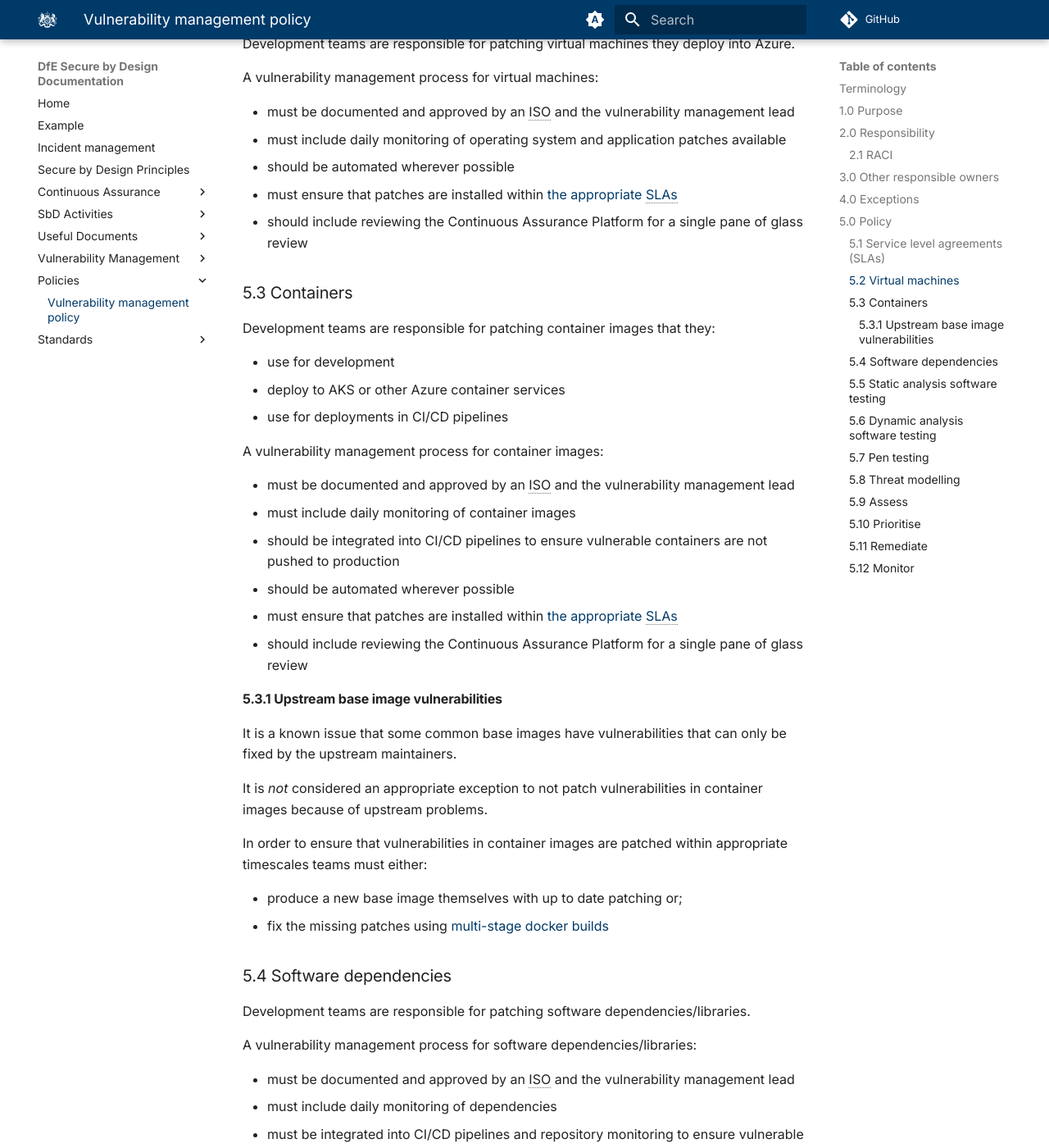
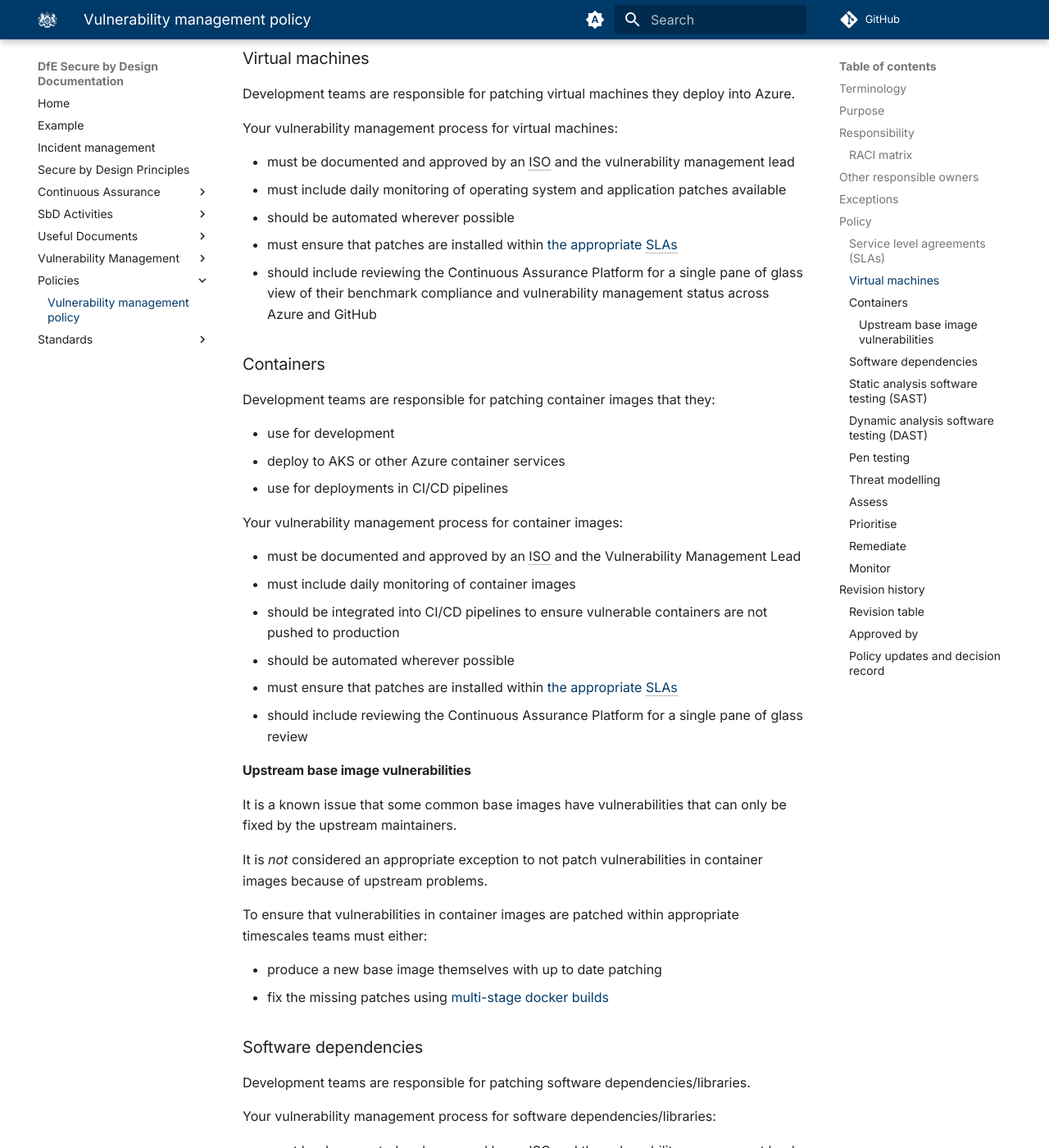
Before and after one commit to DFE-Digital/secure-by-design-docs, an MkDocs documentation site: the page built from docs/policies/vulnerability_management_policy.md, in a window 1280 px wide and 1400 px high, scrolled down 2378 px. Shown: the whole window at 82% size. Built offline with MkDocs 1.6.1 and Material for MkDocs 9.7.7, drawn with Linux system fonts in a browser that asks for light colours; comment, search, counter and statistics services are not loaded; some of the changed text lies outside the part shown.

Commit message:
Hannah fixes

```diff
--- a/docs/policies/vulnerability_management_policy.md
+++ b/docs/policies/vulnerability_management_policy.md
@@ -17,15 +17,15 @@ date: 2024-11-20
 | May        | This term is used to state an optional requirement of this policy   |
 
 
-## 1.0 Purpose
+## Purpose
 The purpose of this policy is to identify, prioritise and mitigate vulnerabilities within DfE (Department for Education) digital services, infrastructure and software to preserve the confidentiality, integrity, and availability of DfE data.
 
-## 2.0 Responsibility
+## Responsibility
 The digital service teams and portfolios are responsible for ensuring they mitigate vulnerabilities within their software and infrastructure.
 
-### 2.1 RACI
+### RACI matrix
 
-| Tasks                               | Developers/DevOps | Service Owners | VM team |
+| Tasks                               | Developers/DevOps | Service Owners | Vulnerability Management team |
 | ----------------------------------- | ----------------- | -------------- | ------- |
 | Patching Azure servers              | R                 | A              | C       |
 | Patching software dependencies      | R                 | A              | C       |
@@ -34,9 +34,9 @@ The digital service teams and portfolios are responsible for ensuring they mitig
 | Fixing DAST vulnerabilities         | R                 | A              | C       |
 | Fixing VDP reported vulnerabilities | R                 | A              | I       |
 
-## 3.0 Other responsible owners
+## Other responsible owners
 
-## 4.0 Exceptions
+## Exceptions
 Exceptions to this policy are likely to occur. Request for exceptions may include additional time to remediate vulnerabilities, or to let certain systems function normally with vulnerabilities in place.
 
 Exception requests must be made in writing to the Vulnerability Management team mailbox (vulnerability.management@education.gov.uk) and must contain:
@@ -49,14 +49,14 @@ Exception requests must be made in writing to the Vulnerability Management team
 
 The VM team should also try and obtain confirmation from the Senior Responsible Officer (SRO) and Service Owner that the vulnerability has been approved and has been added to the Services Risk Register (where maintained). Each service is responsible for maintaining an appropriate risk register for their service.
 
-## 5.0 Policy
+## Policy
 
-### 5.1 Service level agreements (SLAs)
-The service level agreement outlines how quickly vulnerabilities should be fixed based on their risk level - shown in the table below.
+### Service level agreements (SLAs)
+The service level agreement outlines how quickly vulnerabilities should be fixed based on their risk level. These timescales are shown in the table below:
 
 | Type                  | Critical   | High        | Medium  | Low     |
 | --------------------- | ---------- | ----------- | ------- | ------- |
-| Virtual Machines      | 14 days    | 14 days     | 30 days | 60 days |
+| Virtual machines      | 14 days    | 14 days     | 30 days | 60 days |
 | Container images      | 14 days    | 14 days     | 30 days | 60 days |
 | Software dependencies | 14 days    | 14 days     | 30 days | 60 days |
 | SAST vulnerabilities  | 14 days    | 14 days     | 30 days | 60 days |
@@ -64,62 +64,62 @@ The service level agreement outlines how quickly vulnerabilities should be fixed
 | Pen test results      | 14 days    | 14 days     | 30 days | 60 days |
 | Threat model results  | 14 days    | 14 days     | 30 days | 60 days |
 
-### 5.2 Virtual machines
+### Virtual machines
 Development teams are responsible for patching virtual machines they deploy into Azure.
 
-A vulnerability management process for virtual machines:
+Your vulnerability management process for virtual machines:
 
 * must be documented and approved by an ISO and the vulnerability management lead
 * must include daily monitoring of operating system and application patches available
 * should be automated wherever possible
 * must ensure that patches are installed within [the appropriate SLAs](#51-service-level-agreements-slas)
-* should include reviewing the Continuous Assurance Platform for a single pane of glass review
+* should include reviewing the Continuous Assurance Platform for a single pane of glass view of their benchmark compliance and vulnerability management status across Azure and GitHub
 
 
-### 5.3 Containers
+### Containers
 Development teams are responsible for patching container images that they:
 
 * use for development
 * deploy to AKS or other Azure container services
 * use for deployments in CI/CD pipelines
 
-A vulnerability management process for container images:
+Your vulnerability management process for container images:
 
-* must be documented and approved by an ISO and the vulnerability management lead
+* must be documented and approved by an ISO and the Vulnerability Management Lead
 * must include daily monitoring of container images
 * should be integrated into CI/CD pipelines to ensure vulnerable containers are not pushed to production
 * should be automated wherever possible
 * must ensure that patches are installed within [the appropriate SLAs](#51-service-level-agreements-slas)
 * should include reviewing the Continuous Assurance Platform for a single pane of glass review
 
-#### 5.3.1 Upstream base image vulnerabilities
+#### Upstream base image vulnerabilities
 It is a known issue that some common base images have vulnerabilities that can only be fixed by the upstream maintainers.
 
 It is *not* considered an appropriate exception to not patch vulnerabilities in container images because of upstream problems.
 
-In order to ensure that vulnerabilities in container images are patched within appropriate timescales teams must either:
+To ensure that vulnerabilities in container images are patched within appropriate timescales teams must either:
 
-* produce a new base image themselves with up to date patching or;
+* produce a new base image themselves with up to date patching
 * fix the missing patches using [multi-stage docker builds](https://technology.blog.gov.uk/2020/06/29/using-multi-stage-docker-builds-to-patch-vulnerable-containers/)
 
 
-### 5.4 Software dependencies
+### Software dependencies
 Development teams are responsible for patching software dependencies/libraries.
 
-A vulnerability management process for software dependencies/libraries:
+Your vulnerability management process for software dependencies/libraries:
 
 * must be documented and approved by an ISO and the vulnerability management lead
 * must include daily monitoring of dependencies
 * must be integrated into CI/CD pipelines and repository monitoring to ensure vulnerable libraries are not pushed to production
-* should be automated wherever possible (such as with the use of [Dependabot](https://technical-guidance.education.gov.uk/standards/storing-source-code/#dependabot-configuration-options))
+* should be automated wherever possible (such as with the use of [Dependabot](https://technical-guidance.education.gov.uk/standards/storing-source-code/#dependabot-configuration-options)) or other Software Composition Analysis (SCA) tool
 * must ensure that patches are installed within [the appropriate SLAs](#51-service-level-agreements-slas)
 * should include reviewing the Continuous Assurance Platform for a single pane of glass review
 
 
-### 5.5 Static analysis software testing
+### Static analysis software testing (SAST)
 Development teams are responsible for assessing and fixing [*confirmed* vulnerabilities](#appendix-a-glossary) raised by SAST scans.
 
-A vulnerability fixing process for SAST scans:
+Your vulnerability fixing process for SAST scans:
 
 * must be documented and approved by an ISO and the vulnerability management lead
 * must include daily monitoring of SAST scan results
@@ -129,10 +129,10 @@ A vulnerability fixing process for SAST scans:
 * should include reviewing the Continuous Assurance Platform for a single pane of glass review
 
 
-### 5.6 Dynamic analysis software testing
+### Dynamic analysis software testing (DAST)
 Development teams are responsible for assessing and fixing [*confirmed* vulnerabilities](#appendix-a-glossary) raised by DAST scans.
 
-A vulnerability management process for DAST scans:
+Your vulnerability management process for DAST scans:
 
 * must be documented and approved by an ISO and the vulnerability management lead
 * must include daily monitoring of DAST scan results
@@ -143,7 +143,7 @@ A vulnerability management process for DAST scans:
 * should include reviewing the Continuous Assurance Platform for a single pane of glass review
 
 
-### 5.7 Pen testing
+### Pen testing
 Development teams are responsible for assessing and fixing [*confirmed* vulnerabilities](#appendix-a-glossary) raised by penetration tests.
 
 A vulnerability management process for penetration tests must be documented and approved by an ISO and the vulnerability management lead. Penetration tests must be conducted at least once per year or whenever there are significant changes to the application and/or infrastructure.
@@ -153,7 +153,7 @@ Output from the penetration tests must include a remediation plan that highlight
 The digital service teams must review the output and triage any issues following DfE approved vulnerability management triage processes.
 
 
-### 5.8 Threat modelling
+### Threat modelling
 Development teams are responsible for producing threat models and mitigating the threats raised by them.
 
 A vulnerability management process for threat modelling must be documented and approved by an ISO and the vulnerability management lead. Threat modelling must be conducted as part of the planning phase of all new feature developments.
@@ -163,7 +163,7 @@ Output from the threat models must include a remediation plan that highlights al
 The digital service teams must review the threats and triage any issues following DfE approved vulnerability management triage processes.
 
 
-### 5.9 Assess
+### Assess
 Development teams and Service Owners are responsible for assessing the vulnerabilities, threats and risks associated with a service.
 
 The vulnerability management team are reponsible for escalating vulnerabilities to development teams and their SRO and/or service owner. This could include vulnerabilities that have passed SLA and require immediate attention or vulnerabilities that have been discovered and reported to DfE via the VDP.
@@ -179,13 +179,13 @@ A risk assessment should be conducted if it's:
 A new risk must be added to the development team risk register should the issue be assessed. Risks raised on the risk register must be reported to the vulnerability management team and the ISO assigned to the team.
 
 
-### 5.10 Prioritise
+### Prioritise
 Vulnerabilities must be prioritised based on [the SLAs for their risk level](#51-service-level-agreements-slas). The development teams should incorporate vulnerability remediation activities in their regular sprint planning.
 
 Vulnerabilities that can be fixed via automated means (such as automated pull requests) should be fixed as daily tasks.
 
 
-### 5.11 Remediate
+### Remediate
 The development teams are responsible for remediating vulnerabilities in their applications and infrastructure.
 
 Remediation processes:
@@ -197,7 +197,7 @@ Remediation processes:
 * must be undertaken within [DfE mandated SLAs](#51-service-level-agreements-slas)
 
 
-### 5.12 Monitor
+### Monitor
 The development teams are responsible for monitoring vulnerabilities, threats, and risks that impact their application.
 
 Development teams:
@@ -214,20 +214,25 @@ The vulnerability management team:
 * must triage vulnerabilities from the vulnerability disclosure programme to development teams that ensures the teams can fix vulnerabilities within SLAs
 
 
-# 6.0 Revision history
+## Revision history
 
-## 6.1 Revision table
+### Revision table
 
 | Date of change | Author             | Review Date          | Version |
 | -------------- | ------------------ | -------------------- | ------- |
 | YYYY-MM-DD     | FULL_NAME          | YYYY-MM-DD (+1 year) | v0.1    |
 
 
-## 6.2 Approved by
+### Approved by
 
 | Name            | Title     | Date       | Version |
 | --------------- | --------- | ---------- | ------- |
 | FULL_NAME       | TITLE     | YYYY-MM-DD | v0.1    |
+
+### Policy updates and decision record
+| Decision | Reason for decision | Author (Job title) | Date |
+| -------- | ------------------- | ------ | ---- |
+| Critial and high risk issue SLAs are 14 days | This aligns with the Cyber Essentials guidelines approved by NCSC | Andy Hoy (Vulnerability Management Lead) | 2024-03-07 |
 
 # Appendix A: Glossary
 
@@ -236,8 +241,3 @@ The vulnerability management team:
 | Confirmed vulnerability | The vulnerability has been triaged following DfE approved triage processes, has been confirmed as a real vulnerability and therefore is not a false positive issue. |
 
 # Appendix B: CIS safeguards mapping
-
-# Appendix C: Decision records and history
-| Decision | Reason for decision | Author (Job title) | Date |
-| -------- | ------------------- | ------ | ---- |
-| Critial and high risk issue SLAs are 14 days | This aligns with the Cyber Essentials guidelines approved by NCSC | Andy Hoy (Vulnerability Management Lead) | 2024-03-07 |
```
Also changed, not shown: includes/glossary.md (+1 -0 lines).
